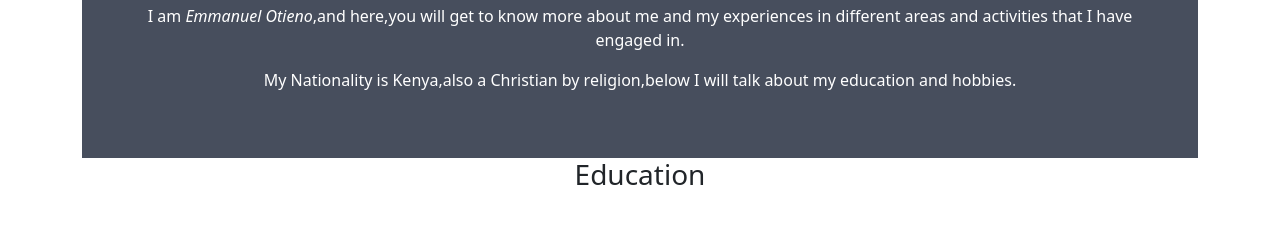
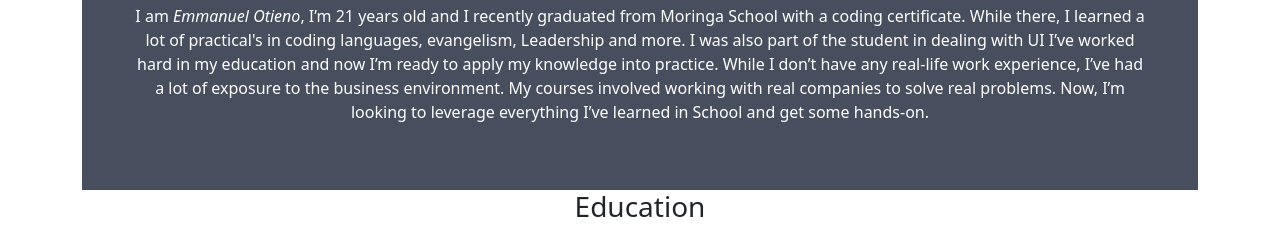
Before and after one commit to Emmanuel-otieno/My-Portfolio, a plain HTML site: page index.html in a window 1280 px wide. Shown: the part 494-731 px from the top of the page. Drawn offline with nearby package versions, Linux system fonts and the light colour scheme.

Commit message:
Update index.html
change my abouts

```diff
--- a/index.html
+++ b/index.html
@@ -39,9 +39,14 @@
         <div id="about me">
             <div class="about-section">
                 <h2>About me </h2>
-        <p>I am <em>Emmanuel Otieno</em>,and here,you will get to know more about me
-            and my experiences in different areas and activities that I have engaged in.</p>
-            <p>My Nationality is Kenya,also a Christian by religion,below I will talk about my education and hobbies.</p>
+        <p>I am <em>Emmanuel Otieno</em>, I’m 21 years old and I recently graduated from Moringa School with
+a coding certificate. While there, I learned a lot of practical's in coding languages, evangelism,
+Leadership and more. I was also part of the student in dealing with UI
+I’ve worked hard in my education and now I’m ready to apply my knowledge into practice.
+While I don’t have any real-life work experience, I’ve had a lot of exposure to the business
+environment. My courses involved working with real companies to solve real problems.
+Now, I’m looking to leverage everything I’ve learned in School and get some hands-on.</p>
+
 
       </div>
       <h3 id="education">Education</h3>
@@ -212,8 +217,8 @@
 
           <footer>
             <p>Author: Emmanuel Otieno</p>
-            <p>contact <br> 0798369110</p>
-            <P><a href="email to:sakoemmanuel4@gmail.com">Email</a>
+            <p>contact <br> +971544306424</p>
+              <P><strong>Email</strong> sakoemmanuel4@gmail.com
             </P>
             </footer>
 
```
